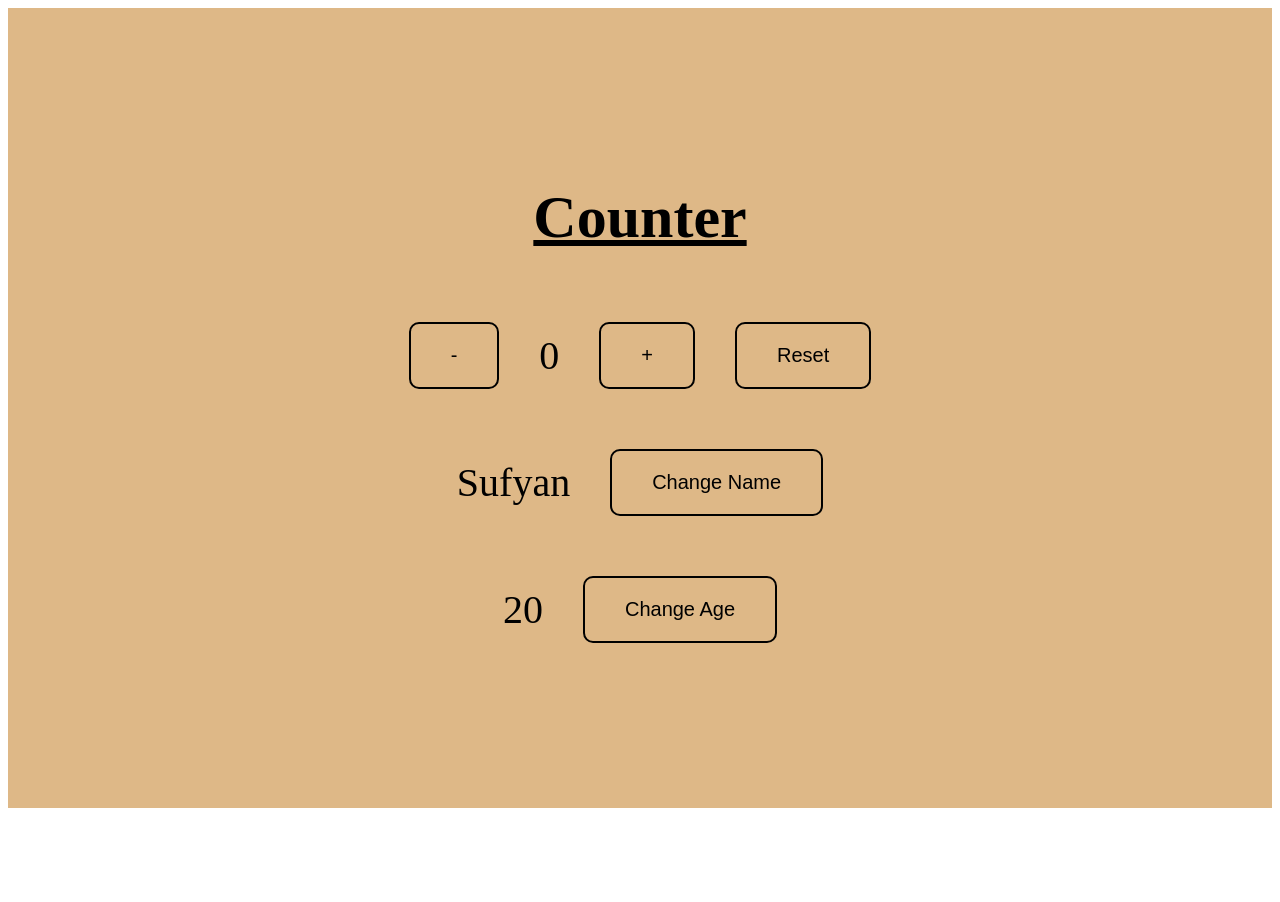
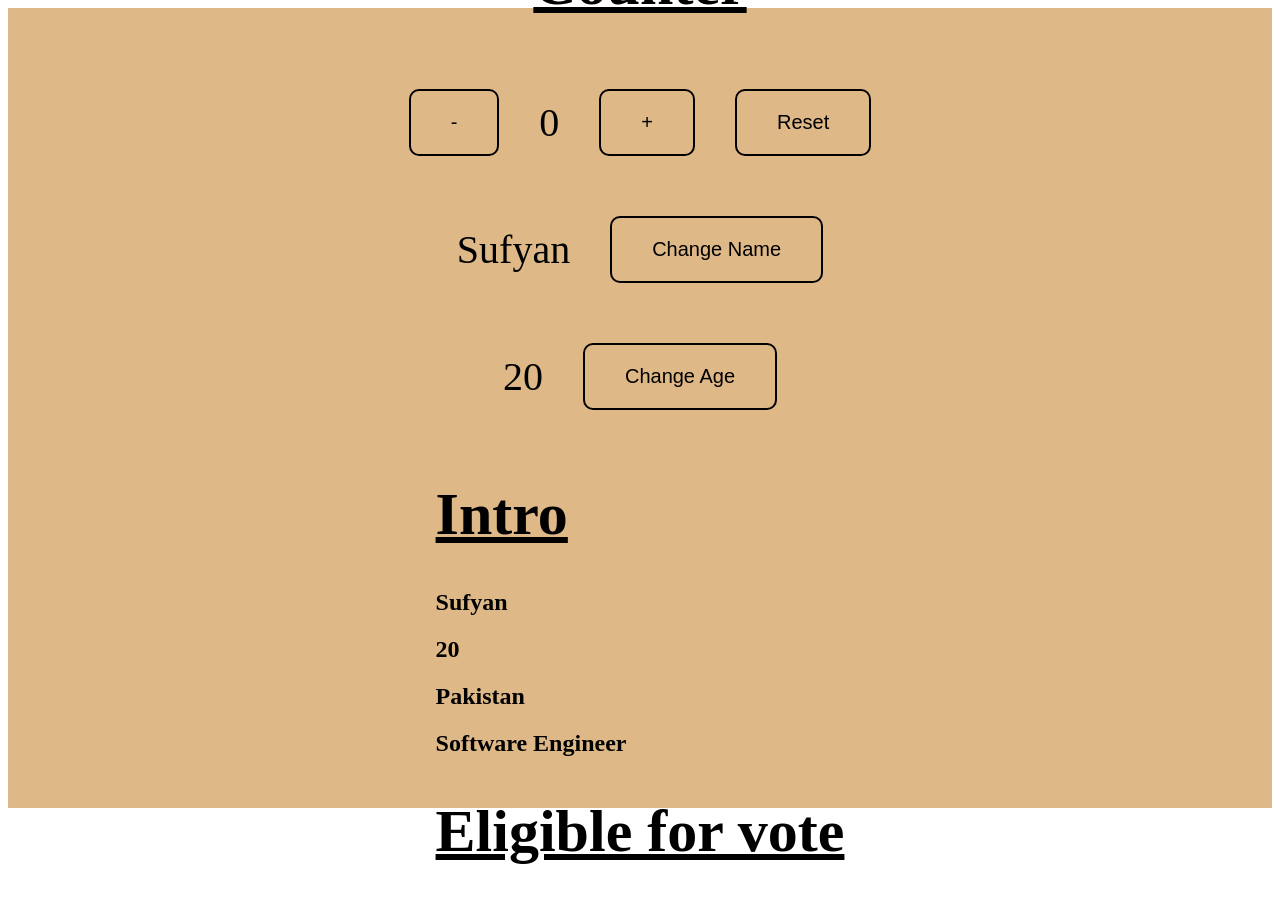
Before and after one commit to Muhammad-Sufyan-3051/Counter, a React (Create React App) app: page / in a window 1280 px wide. Shown: the top 902 px of the page. Before the commit the page ends 816 px from the top, so only its background shows below. Built offline with nearby package versions, Linux system fonts and the light colour scheme.

Commit message:
Intro section

```diff
--- a/src/App.js
+++ b/src/App.js
@@ -1,5 +1,6 @@
 import { useState } from 'react';
 import './App.css';
+import { Intro } from './Intro';
 
 function App() {
   const [count, setCount] = useState(0);
@@ -55,6 +56,7 @@ function App() {
         <p>{age}</p>
         <button onClick={ageChange}>Change Age</button>
       </div>
+      <Intro name={name} age={age} />
     </div >
   );
 }
--- /dev/null
+++ b/src/Intro.js
@@ -0,0 +1,18 @@
+import React, { useState } from 'react'
+
+export const Intro = (props) => {
+    const [user, setUser] = useState({
+        address: "Pakistan",
+        role: "Software Engineer",
+    });
+    return (
+        <div>
+            <h1>Intro</h1>
+            <h2>{props.name}</h2>
+            <h2>{props.age}</h2>
+            <h2>{user.address}</h2>
+            <h2>{user.role}</h2>
+            {props.age >= 18 ? <h1>Eligible for vote</h1> : <h1>Not Eligible for vote</h1>}
+        </div>
+    )
+}
```
